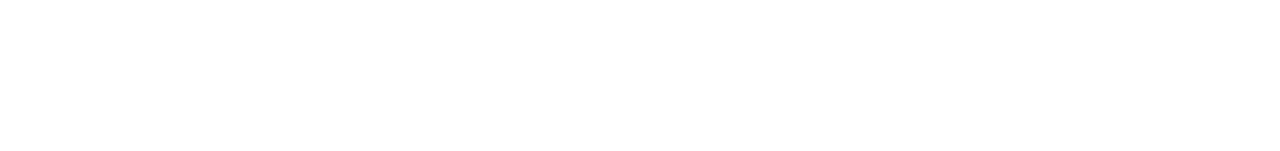
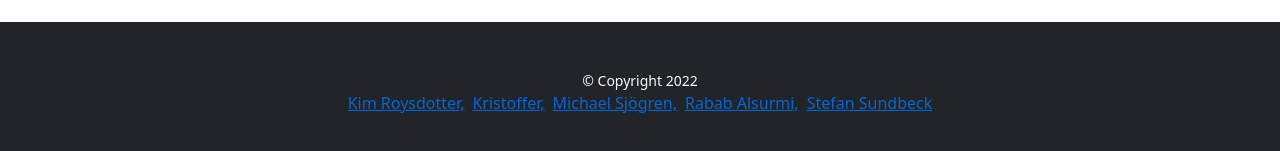
Before and after one commit to dotnet-webshop/OrigamiShopFrontend, a React (Create React App) app: page / in a window 1280 px wide. Shown: the part 1103-1254 px from the top of the page. Before the commit the page ends 1077 px from the top, so only its background shows below. Built offline with nearby package versions, Linux system fonts and the light colour scheme; no server answers.

Commit message:
Footer added

```diff
--- a/src/components/Layout.js
+++ b/src/components/Layout.js
@@ -12,6 +12,18 @@ export class Layout extends Component {
         <Container>
           {this.props.children}
         </Container>
+        <footer className="p-5 mt-5 bg-dark">
+            <div className="">
+            <small className='d-block text-light mx-auto text-center'>&copy; Copyright {new Date(Date.now()).getFullYear()}</small>
+            <ul className="list-inline mx-auto text-center text-light">
+                    <li className="list-inline-item"><a href='https://github.com/KimRoys'>Kim Roysdotter, </a></li>
+                    <li className="list-inline-item"><a href='https://github.com/Nekooos'>Kristoffer, </a></li>
+                    <li className="list-inline-item"><a href='https://github.com/Michael-Sjogren'>Michael Sjögren, </a></li>
+                    <li className="list-inline-item"><a href='https://github.com/Rababalsurmi'>Rabab Alsurmi, </a></li>
+                    <li className="list-inline-item"><a href='https://github.com/nisseka'>Stefan Sundbeck</a></li>
+                </ul>
+            </div>
+        </footer>
       </div>
     );
   }
```
